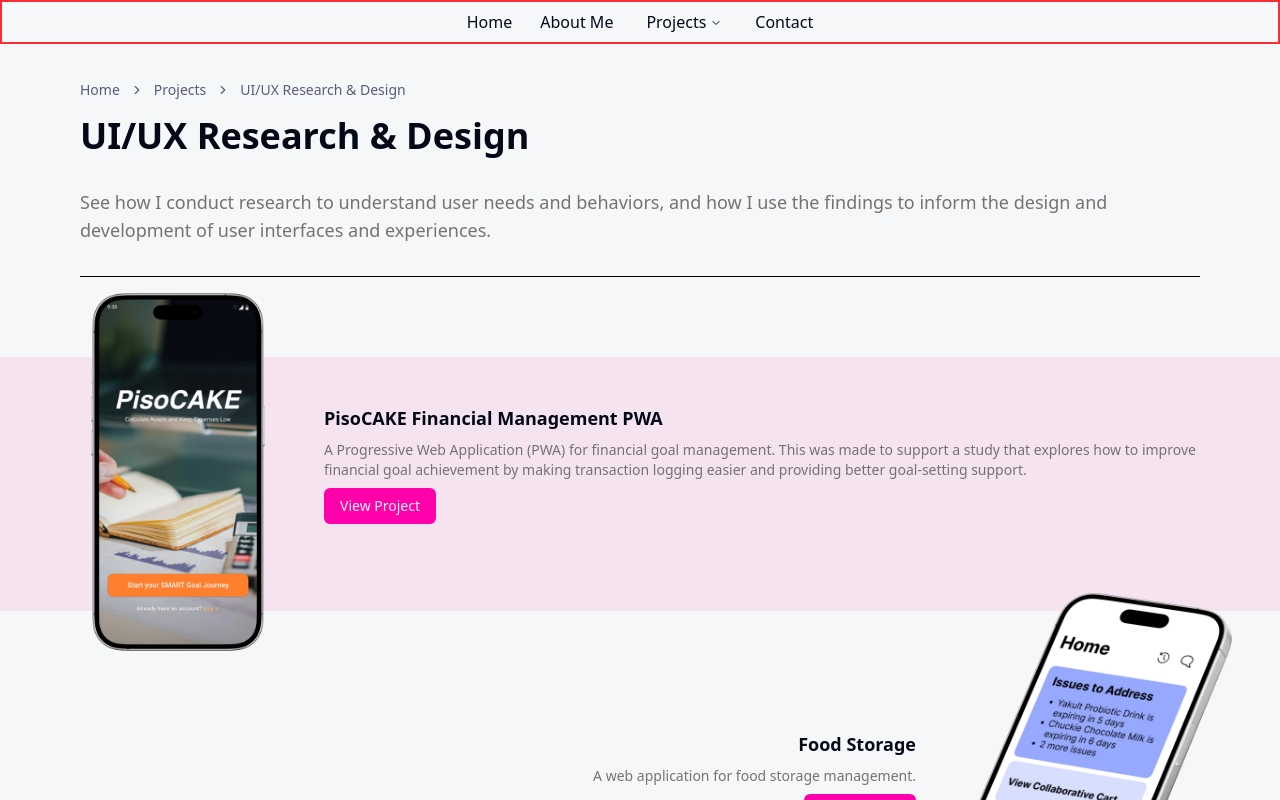
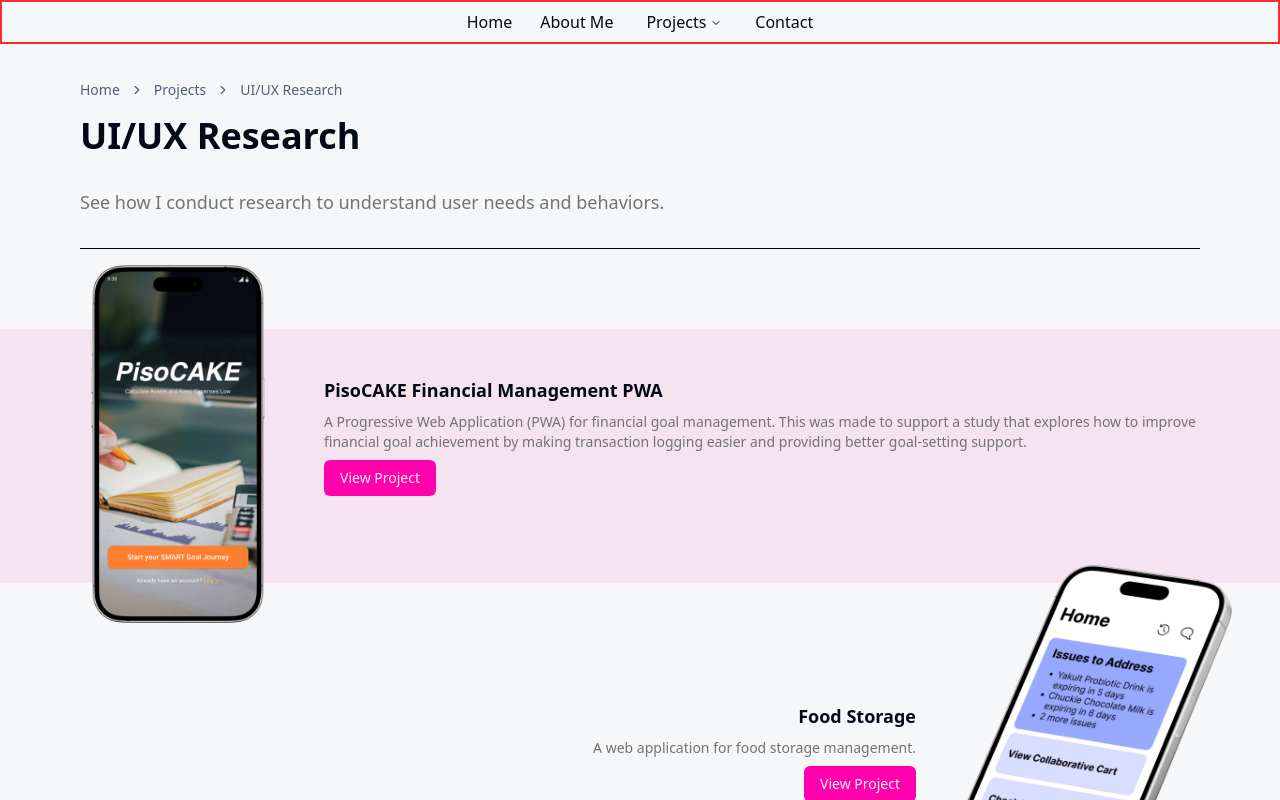
Before and after one commit to frncs-dc/portfolio, a Next.js app: page /projects/uiux-research in a window 1280 px wide. Shown: the top 800 px of the page. Built offline with nearby package versions, Linux system fonts and the light colour scheme.

Commit message:
feat: updated content for uiux research

```diff
--- a/src/app/projects/uiux-research/page.jsx
+++ b/src/app/projects/uiux-research/page.jsx
@@ -18,7 +18,7 @@ import { ArrowRightIcon } from "lucide-react";
 import { useRouter } from "next/navigation";
 import Link from "next/link";
 import Image from "next/image";
-export default function UIUXResearchDesign() {
+export default function UIUXResearch() {
     const router = useRouter();
     return (
         <div className="relative z-10 min-h-screen">
@@ -37,19 +37,16 @@ export default function UIUXResearchDesign() {
                         </BreadcrumbItem>
                         <BreadcrumbSeparator />
                         <BreadcrumbItem>
-                            <BreadcrumbLink href="/uiux-research-design">
-                                UI/UX Research & Design
+                            <BreadcrumbLink href="/uiux-research">
+                                UI/UX Research
                             </BreadcrumbLink>
                         </BreadcrumbItem>
                     </BreadcrumbList>
                 </Breadcrumb>
-                <h1 className="text-4xl font-bold mb-4">
-                    UI/UX Research & Design
-                </h1>
+                <h1 className="text-4xl font-bold mb-4">UI/UX Research</h1>
                 <p className="text-lg text-neutral-500 mb-4">
                     See how I conduct research to understand user needs and
-                    behaviors, and how I use the findings to inform the design
-                    and development of user interfaces and experiences.
+                    behaviors.
                 </p>
                 <hr className="w-full border-1/2 border-black" />
             </div>
```
